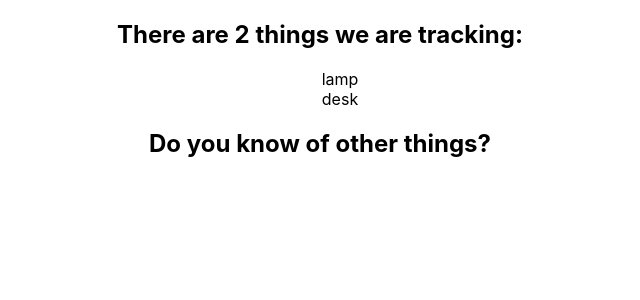
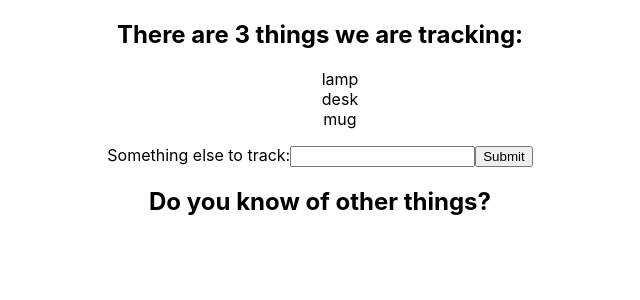
Before and after one commit to paul-leonard/thing-creator, a React (Create React App) app: page / in a window 1280 px wide. Shown: the top 300 px of the page, without its empty margins (320-960 px from the left). Built offline with nearby package versions, Linux system fonts and the light colour scheme.

Commit message:
form added and alert has new thing

```diff
--- a/src/App.js
+++ b/src/App.js
@@ -9,15 +9,20 @@
       things: [
         { id: 1, name: "lamp", description: "I love lamp." },
         { id: 2, name: "desk", description: "Good for writing." },
+        { id: 3, name: "mug", description: "Holds coffee." },
       ]
     }
+  }
+
+  onCreated(thing) {
+    // do some stuff
   }
 
   render() {
     return (
       <div className="App">
         <Header thingCount={this.state.things.length} />
-        <ThingList allTheThings={this.state.things} />
+        <ThingList allTheThings={this.state.things} onCreated={this.onCreated} />
         <Footer />
       </div>
     );
@@ -34,11 +39,14 @@
 
   render() {
     return (
-      <ul>
-        {this.props.allTheThings.map(thing => (
-          <ThingItem key={thing.id} nameToList={thing.name} description={thing.description} />
-        ))}
-      </ul>
+      <div>
+        <ul>
+          {this.props.allTheThings.map(thing => (
+            <ThingItem key={thing.id} nameToList={thing.name} description={thing. description} />
+          ))}
+        </ul>
+      <ThingForm onCreated = { this.props.onCreated } />
+      </div>
     )
   }
 }
@@ -51,5 +59,40 @@
   return <h2>Do you know of other things?</h2>
 }
 
+class ThingForm extends React.Component {
+  constructor(props) {
+    super(props);
+    this.state = {name: '', description: '' };
+
+    this.handleChange = this.handleChange.bind(this);
+    this.handleSubmit = this.handleSubmit.bind(this);
+
+    // TODO:  add stuff for description
+    // TODO:  add id number at end of length
+  }
+
+  handleChange(event) {
+    this.setState({name: event.target.value});
+  }
+
+  handleSubmit(event) {
+    alert('A name was submitted: ' + this.state.name);
+    event.preventDefault();
+    this.props.onCreated(this.state);
+  }
+
+  render() {
+    return (
+      <form onSubmit={this.handleSubmit}>
+        <label>
+          Something else to track:
+          <input type="text" value={this.state.name} onChange={this.handleChange} />
+        </label>
+        <input type="submit" value="Submit" />
+      </form>
+    );
+  }
+}
+
 
 export default App;
```
Also changed, not shown: 2 other files (tests, documents, lock files or other folders).
